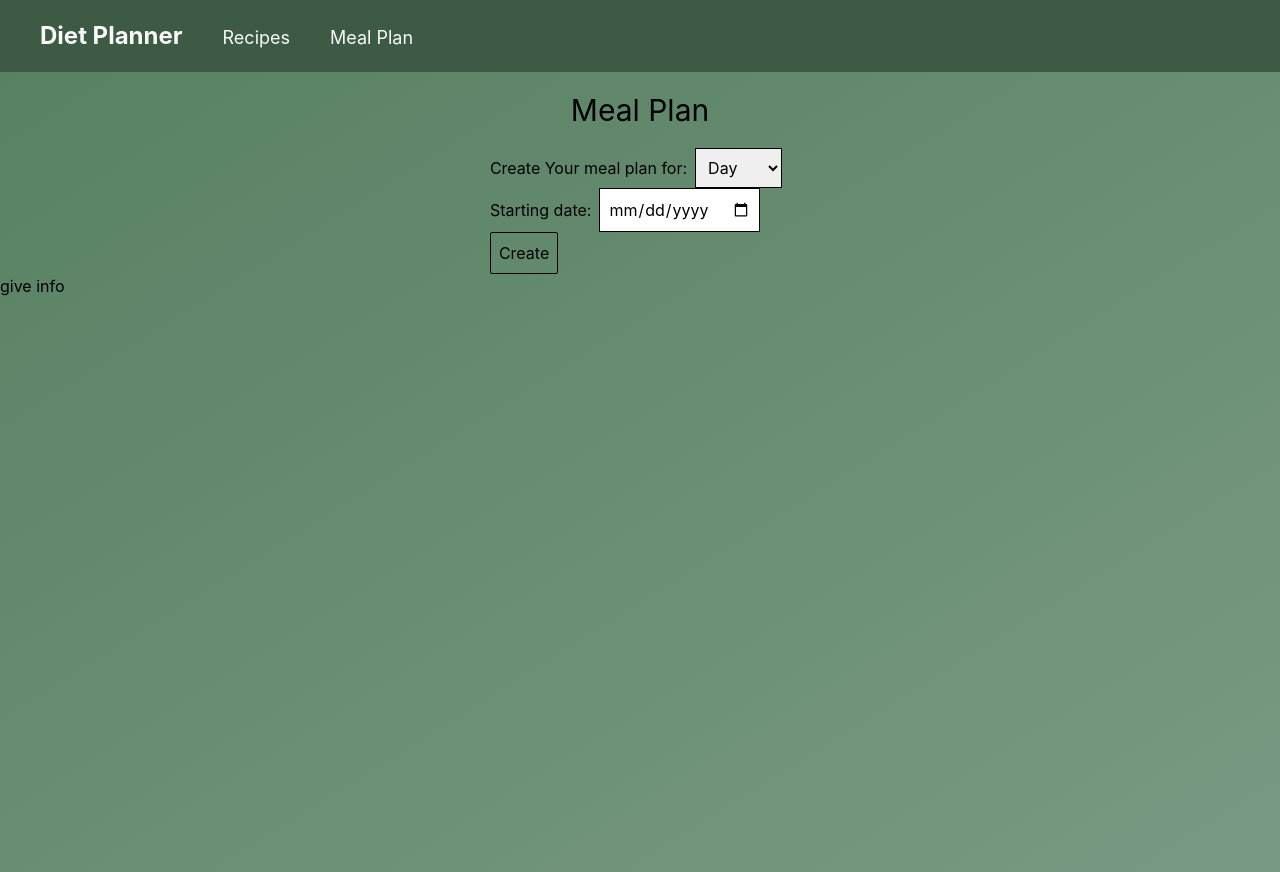
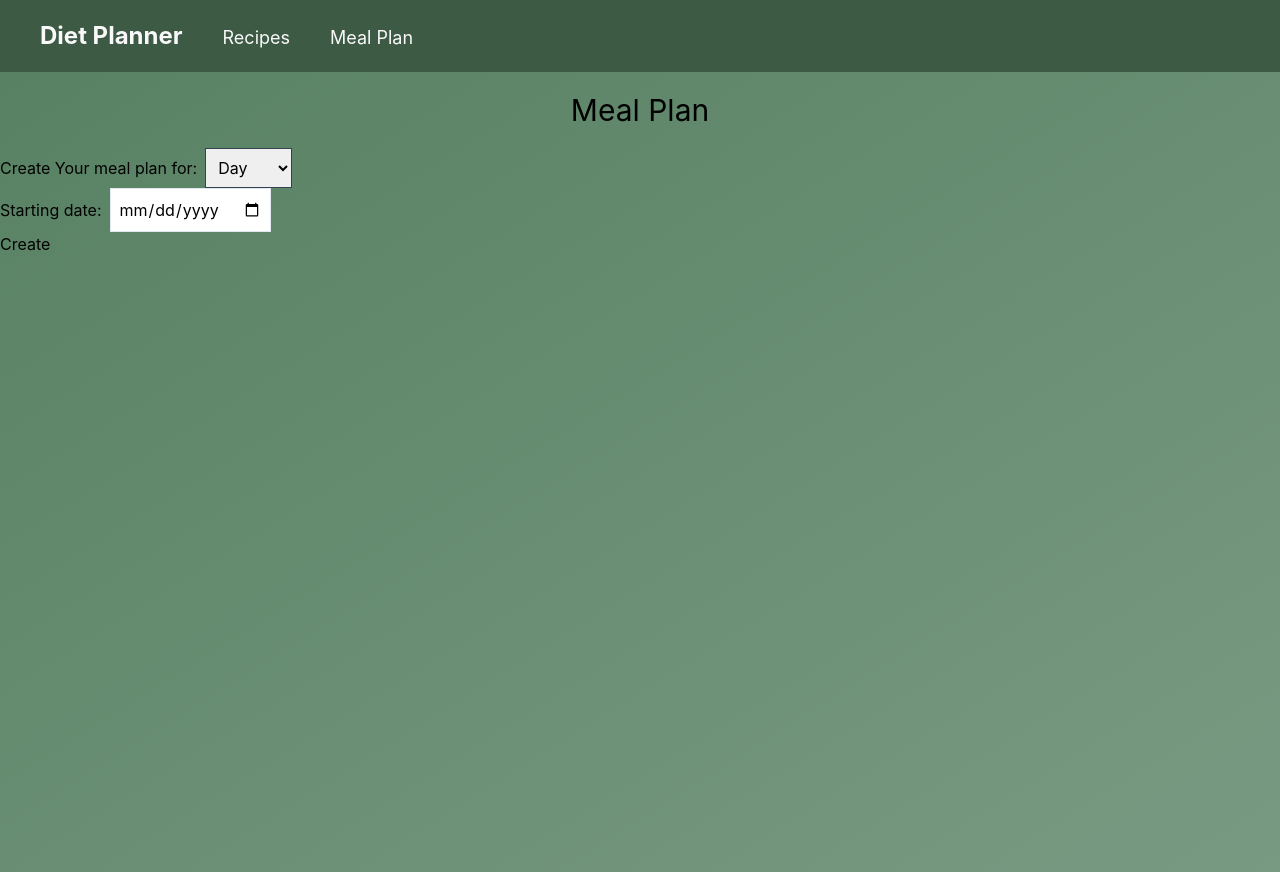
Before and after one commit to JacekGaw/Diet-Planner, a React (Create React App) app: page /Meal-plan in a window 1280 px wide. Built offline with nearby package versions, Linux system fonts and the light colour scheme.

Commit message:
Extract form button from meal plan form, fixed date validation

```diff
--- a/src/pages/meal-plan/MealPlan.jsx
+++ b/src/pages/meal-plan/MealPlan.jsx
@@ -3,19 +3,23 @@ import Modal from "../../components/UI/Modal";
 import MealPlanForm from "./MealPlanForm";
 
 const MealPlan = () => {
-const planFormRef = useRef();
+  const planFormRef = useRef();
 
-const handleClick = () => {
+  const handleClick = (e) => {
+    e.preventDefault();
     console.log(planFormRef.current.getPlanInfo());
-}
+  };
 
+  // Plan na dalsze działanie to wyświetlenie template
   return (
     <section>
       <header>
         <h2 className="text-center text-3xl p-5">Meal Plan</h2>
       </header>
-        <MealPlanForm ref={planFormRef}/>
-        <button onClick={handleClick}>give info</button>
+      <form className="">
+        <MealPlanForm ref={planFormRef} />
+        <button onClick={handleClick}>Create</button>
+      </form>
     </section>
   );
 };
--- a/src/pages/meal-plan/MealPlanForm.jsx
+++ b/src/pages/meal-plan/MealPlanForm.jsx
@@ -1,39 +1,36 @@
-import React, {useState, useRef, forwardRef, useImperativeHandle} from 'react';
+import React, {
+  useState,
+  useRef,
+  forwardRef,
+  useImperativeHandle,
+} from "react";
 
 const MealPlanForm = forwardRef((props, ref) => {
-
   const planDurationRef = useRef();
   const dateRef = useRef();
-  const [planDuration, setPlanDuration] = useState();
-  const [startDate, setStartDate] = useState();
-  const [dateError, setDateError] = useState();
+  const [error, setError] = useState();
 
   useImperativeHandle(
     ref,
     () => {
       return {
         getPlanInfo() {
+          if (new Date(dateRef.current.value).toLocaleDateString() >= new Date().toLocaleDateString()) {
+            setError('');
             return {
-            duration: planDuration,
-            startDate: startDate
+              duration: planDurationRef.current.value,
+              startDate: dateRef.current.value,
+            };
+          } else {
+            setError("Date is incorrect!");
           }
         },
       };
-    }, [startDate, planDuration]);
+    },
+    []
+  );
 
-  const handleSave = (e) => {
-    e.preventDefault();
-    const pickDate = new Date(dateRef.current.value).toLocaleDateString();
-    if (pickDate < new Date().toLocaleDateString() || pickDate === "Invalid Date") {
-      setDateError("Date is incorrect!");
-    } else {
-      setDateError(undefined);
-      setStartDate(pickDate);
-      setPlanDuration(planDurationRef.current.value);
-    }
-  };
   return (
-        <form className="flex justify-center items-center">
     <div>
       <div>
         <label>Create Your meal plan for:</label>
@@ -52,18 +49,12 @@ const MealPlanForm = forwardRef((props, ref) => {
           type="date"
           className="p-2 border border-slate-200 mx-2"
           ref={dateRef}
+          pattern="\d{4}-\d{2}-\d{2}"
         ></input>
       </div>
-          <p className="text-red-600">{dateError}</p>
-          <button
-            onClick={handleSave}
-            className="border border-slate-500 rounded-sm p-2"
-          >
-            Create
-          </button>
+      <p className="text-red-">{error}</p>
     </div>
-      </form>
   );
-})
+});
 
 export default MealPlanForm;
--- a/tailwind.config.js
+++ b/tailwind.config.js
@@ -4,6 +4,7 @@ module.exports = {
     "./src/**/*.{js,jsx,ts,tsx}",
   ],
   theme: {
+    extend: {
       colors: {
         'light-green': '#8aa691',
         'green': '#588163',
@@ -14,7 +15,7 @@ module.exports = {
         'light-brown': '#a6918a',
         'dark-brown': '#5a453d'
       },
-    extend: {}
+    }
   },
   plugins: [],
 }
```
Lines whose indentation alone changed are shown as unchanged.
